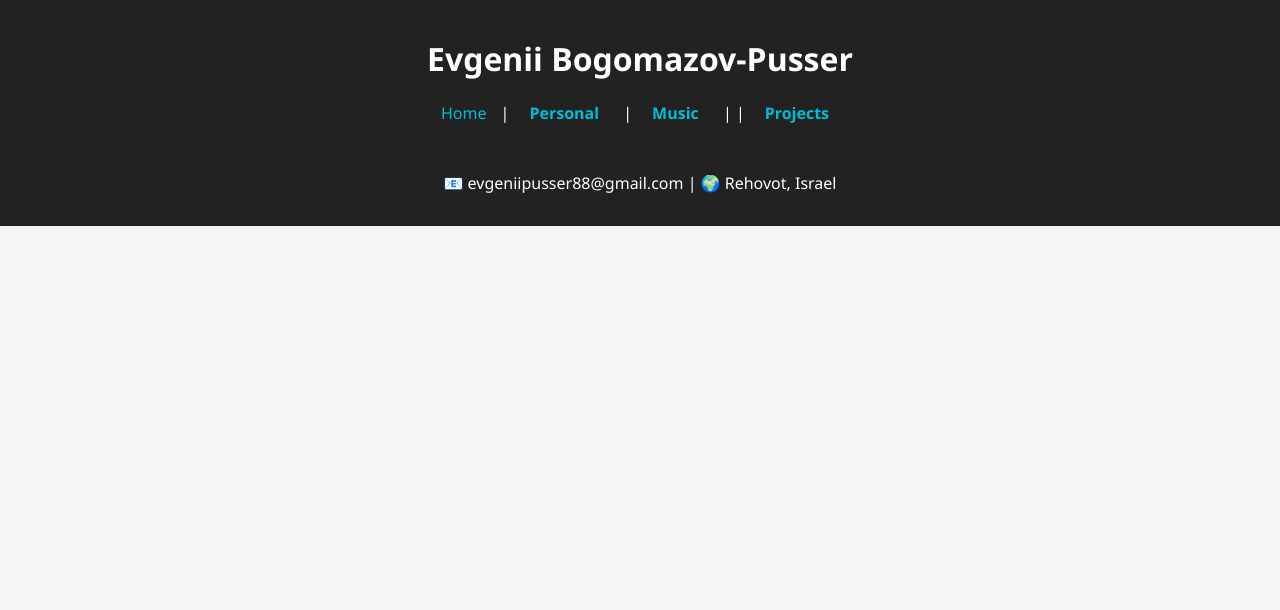
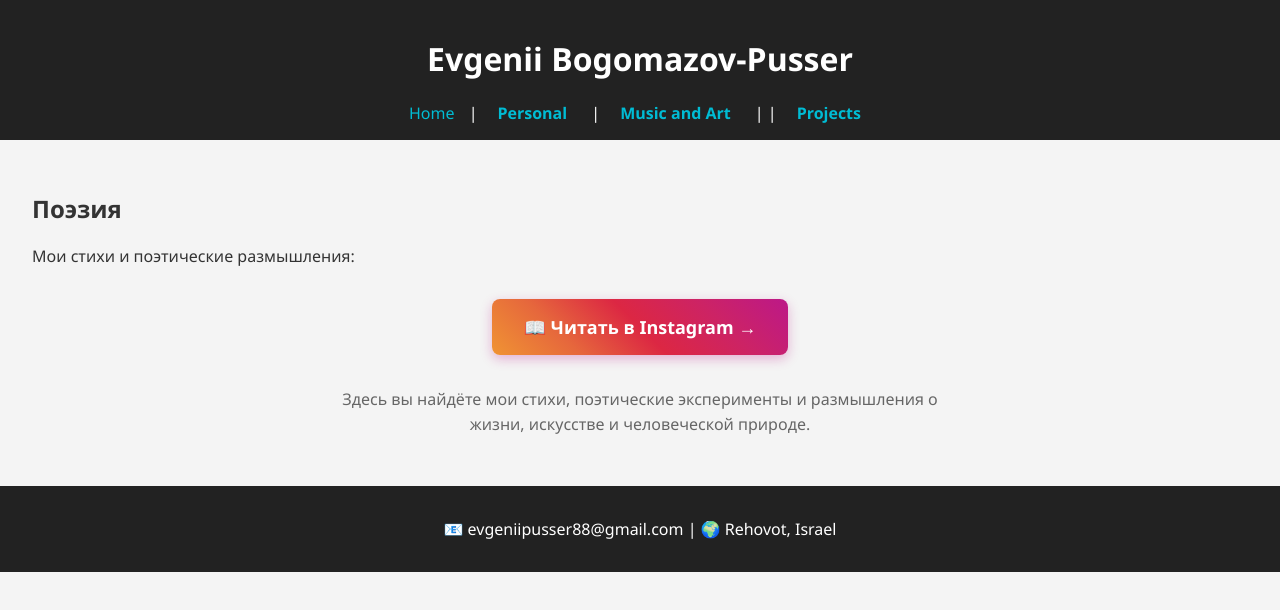
Before and after one commit to EvgeniyPusser/pusser-portfolio, a React (Create React App) app: page /poetry in a window 1280 px wide. Shown: the top 610 px of the page. Built offline with nearby package versions, Linux system fonts and the light colour scheme.

Commit message:
стиши добавили

```diff
--- a/src/App.js
+++ b/src/App.js
@@ -11,6 +11,7 @@ import ReconstructionLaw from "./pages/ReconstructionLaw";
 import Manifest from "./pages/Manifest";
 import AutogenicManifest from "./pages/Autogenic_Matter_Manifesto";
 import Videos from "./pages/Videos";
+import Poetry from "./pages/Poetry";
 
 function App() {
   return (
@@ -27,6 +28,7 @@ function App() {
         <Route path="/manifest" element={<Manifest />} />
         <Route path="/autogenic" element={<AutogenicManifest />} />
         <Route path="/videos" element={<Videos />} />
+        <Route path="/poetry" element={<Poetry />} />
       </Routes>
       <Footer />
     </Router>
--- a/src/components/Header.js
+++ b/src/components/Header.js
@@ -15,10 +15,11 @@ export default function Header() {
         </div>{" "}
         |
         <div className="nav-section">
-          <span className="section-title">Music</span>
+          <span className="section-title">Music and Art</span>
           <div className="nav-dropdown">
             <Link to="/about">Portfolio</Link>
             <Link to="/videos">Videos</Link>
+            <Link to="/poetry">Стихи</Link>
           </div>
         </div> |
         |
--- /dev/null
+++ b/src/pages/Poetry.js
@@ -0,0 +1,49 @@
+export default function Poetry() {
+  return (
+    <main>
+      <h2>Поэзия</h2>
+
+      <section>
+        <p>Мои стихи и поэтические размышления:</p>
+
+        <div style={{
+          textAlign: "center",
+          margin: "2rem 0"
+        }}>
+          <a
+            href="https://www.instagram.com/pusserevgeniypoetry/"
+            target="_blank"
+            rel="noopener noreferrer"
+            style={{
+              display: "inline-block",
+              padding: "1rem 2rem",
+              background: "linear-gradient(45deg, #f09433 0%,#e6683c 25%,#dc2743 50%,#cc2366 75%,#bc1888 100%)",
+              color: "white",
+              textDecoration: "none",
+              borderRadius: "8px",
+              fontSize: "18px",
+              fontWeight: "bold",
+              boxShadow: "0 4px 12px rgba(188,24,136,0.3)"
+            }}
+          >
+            📖 Читать в Instagram →
+          </a>
+        </div>
+
+        <div style={{
+          maxWidth: "600px",
+          margin: "0 auto",
+          textAlign: "center",
+          fontSize: "16px",
+          lineHeight: "1.6",
+          color: "#666"
+        }}>
+          <p>
+            Здесь вы найдёте мои стихи, поэтические эксперименты
+            и размышления о жизни, искусстве и человеческой природе.
+          </p>
+        </div>
+      </section>
+    </main>
+  );
+}
```
